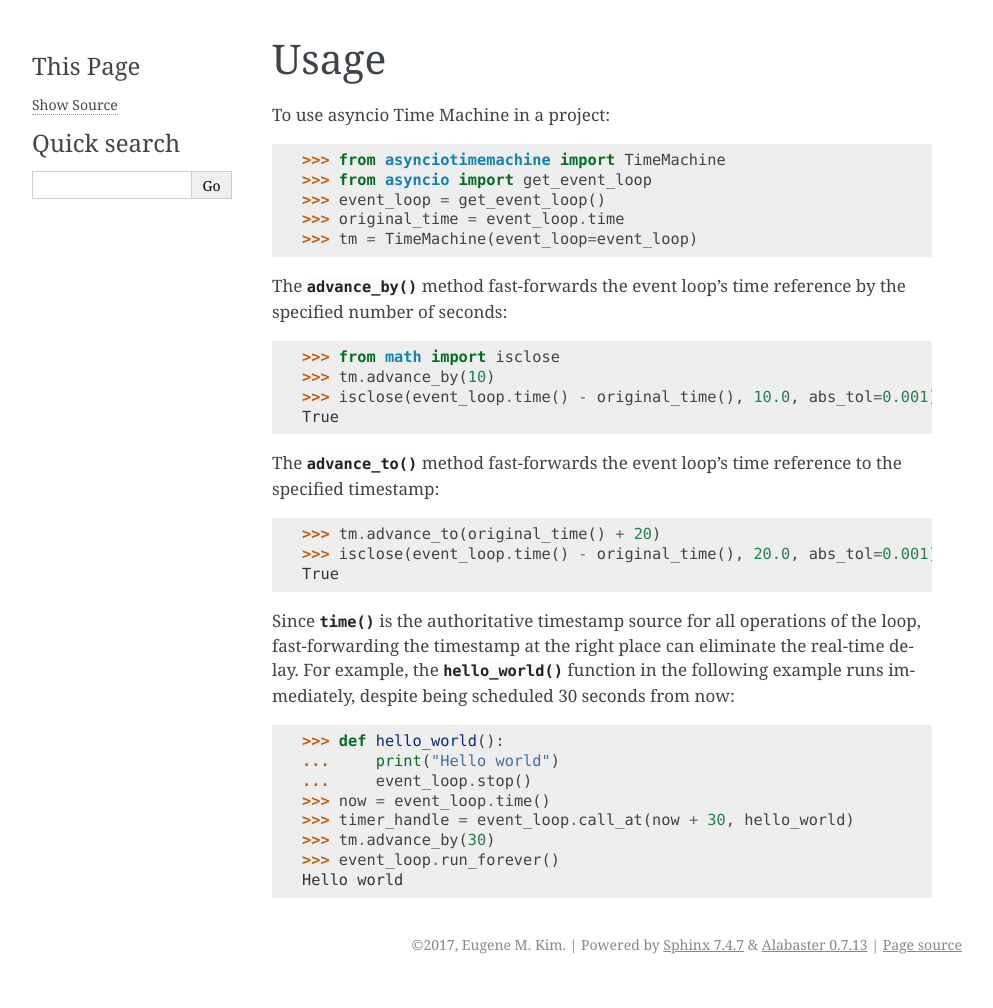
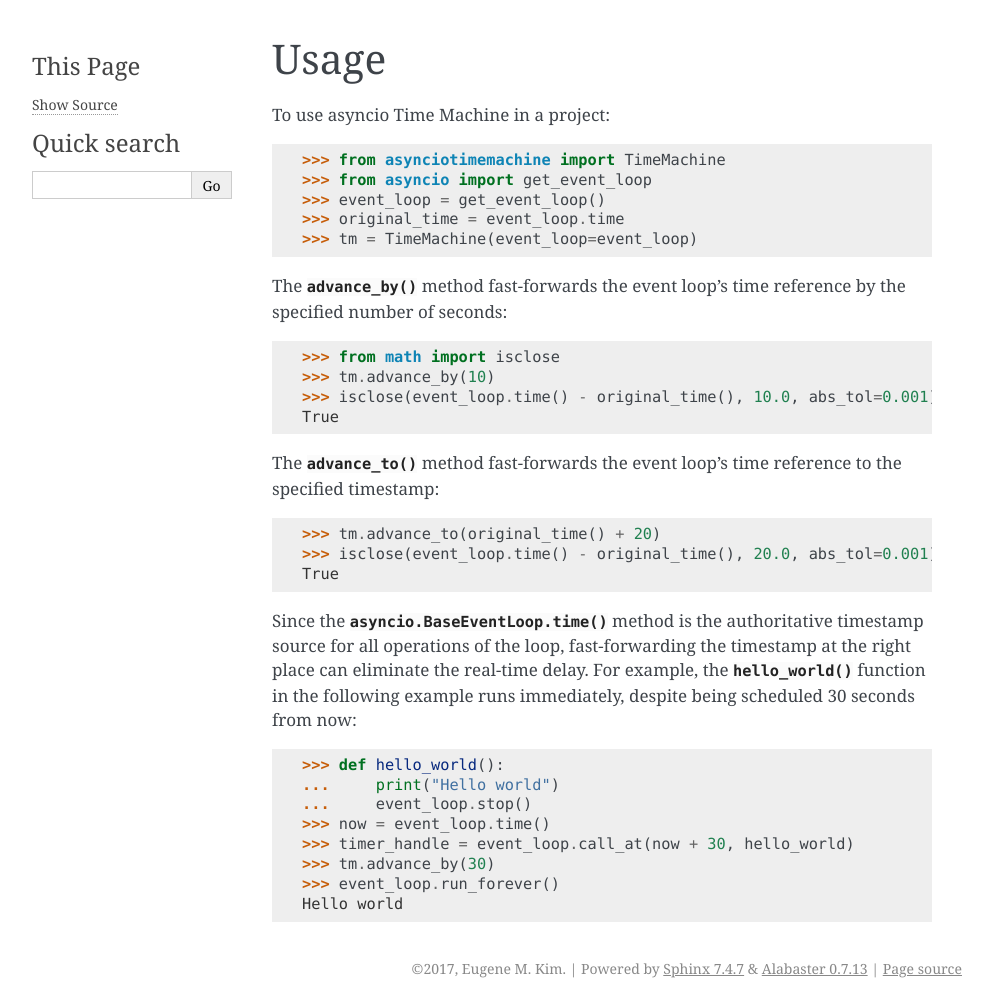
Before and after one commit to astralblue/asynciotimemachine, a Sphinx documentation site: the page built from docs/usage.rst, in a window 1280 px wide. Shown: the whole page, without its empty margins (148-1141 px from the left). Built offline with Sphinx 7.4.7, drawn with Linux system fonts in a browser that asks for light colours; pages that are not in the unit, such as notebooks, are missing from menus; before the commit the page ends 984 px from its top, so only the background shows below that.

Commit message:
Fix link to time() method

```diff
--- a/docs/usage.rst
+++ b/docs/usage.rst
@@ -25,11 +25,11 @@
     >>> isclose(event_loop.time() - original_time(), 20.0, abs_tol=0.001)
     True
 
-Since `~asyncio.AbstractEventLoop.time()` is the authoritative timestamp source
-for all operations of the loop, fast-forwarding the timestamp at the right place
-can eliminate the real-time delay.  For example, the `hello_world()` function in
-the following example runs immediately, despite being scheduled 30 seconds from
-now::
+Since the :py:meth:`asyncio.BaseEventLoop.time` method is the authoritative
+timestamp source for all operations of the loop, fast-forwarding the timestamp
+at the right place can eliminate the real-time delay.  For example, the
+`hello_world()` function in the following example runs immediately, despite
+being scheduled 30 seconds from now::
 
     >>> def hello_world():
     ...     print("Hello world")
```
